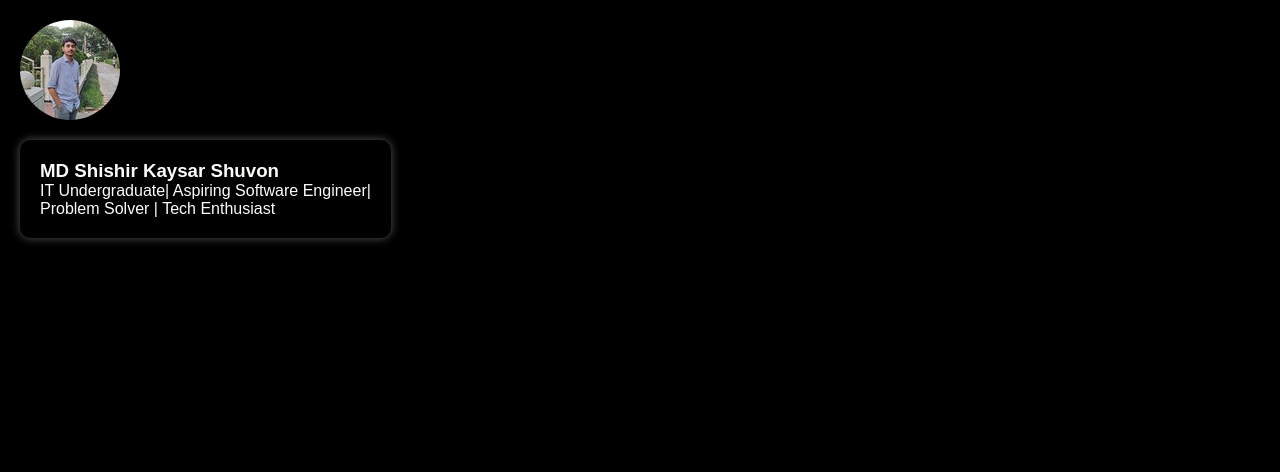
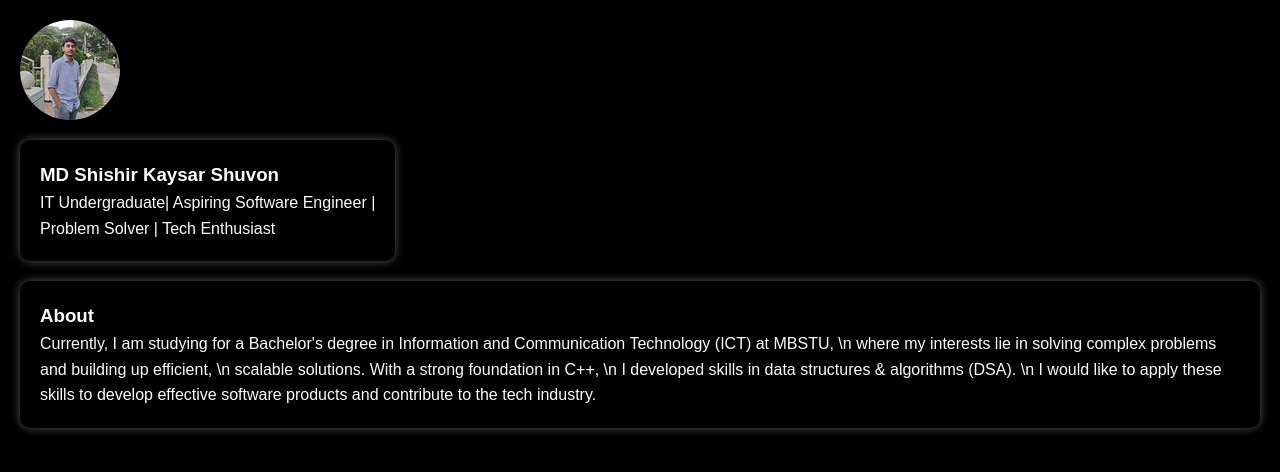
Before and after one commit to shuv-on/portfolio, a plain HTML site: page index.html in a window 1280 px wide. Drawn offline with Linux system fonts and the light colour scheme.

Commit message:
fifth commit

```diff
--- a/index.html
+++ b/index.html
@@ -14,8 +14,16 @@
         </div>
         <div class="details">
             <h3 id="name">MD Shishir Kaysar Shuvon</h3>
-            <p id="details">IT Undergraduate| Aspiring Software Engineer| <br>
+            <p id="details">IT Undergraduate| Aspiring Software Engineer | <br>
                 Problem Solver | Tech Enthusiast
+            </p>
+        </div>
+        <div class="about">
+            <h3 id="abt">About</h3>
+            <p id="about_details">Currently, I am studying for a Bachelor's degree in Information and Communication Technology (ICT) at MBSTU,
+                \n where my interests lie in solving complex problems and building up efficient, \n scalable solutions. With a strong foundation in C++,
+                \n I developed skills in data structures & algorithms (DSA). \n
+                I would like to apply these skills to develop effective software products and contribute to the tech industry.
             </p>
         </div>
     </div>
--- a/styles.css
+++ b/styles.css
@@ -28,4 +28,16 @@
     border-radius: 10px;
     box-shadow: 0 0 10px rgba(153, 139, 139, 0.6);
     padding: 20px;
+    line-height: 1.6;
+
 }
+.about {
+     display: inline-block;
+    vertical-align: top;
+    margin-top: 20px;
+    color: rgb(252, 253, 250);
+    border-radius: 10px;
+    box-shadow: 0 0 10px rgba(153, 139, 139, 0.6);
+    padding: 20px;
+    line-height: 1.6;
+}
```
